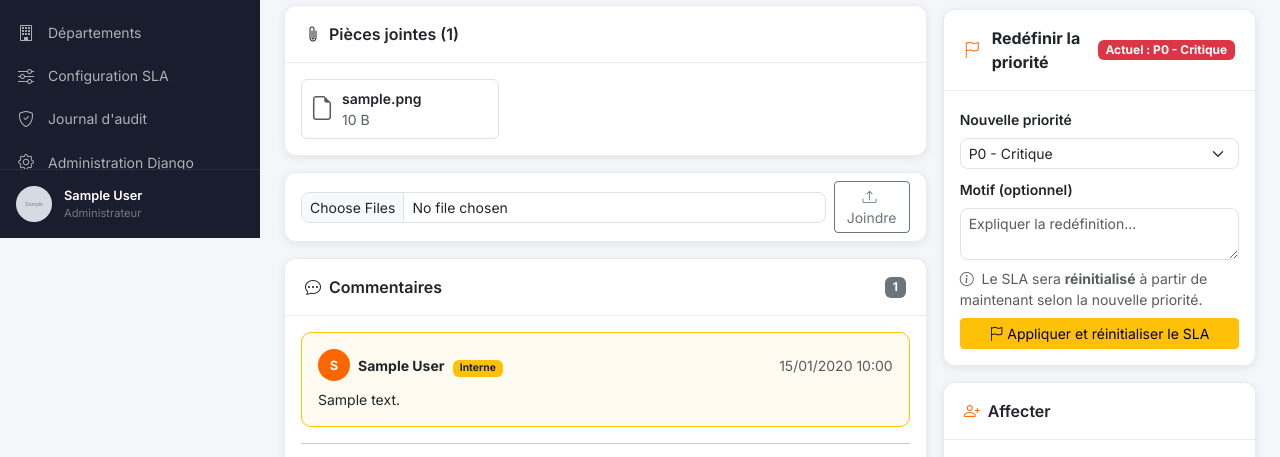
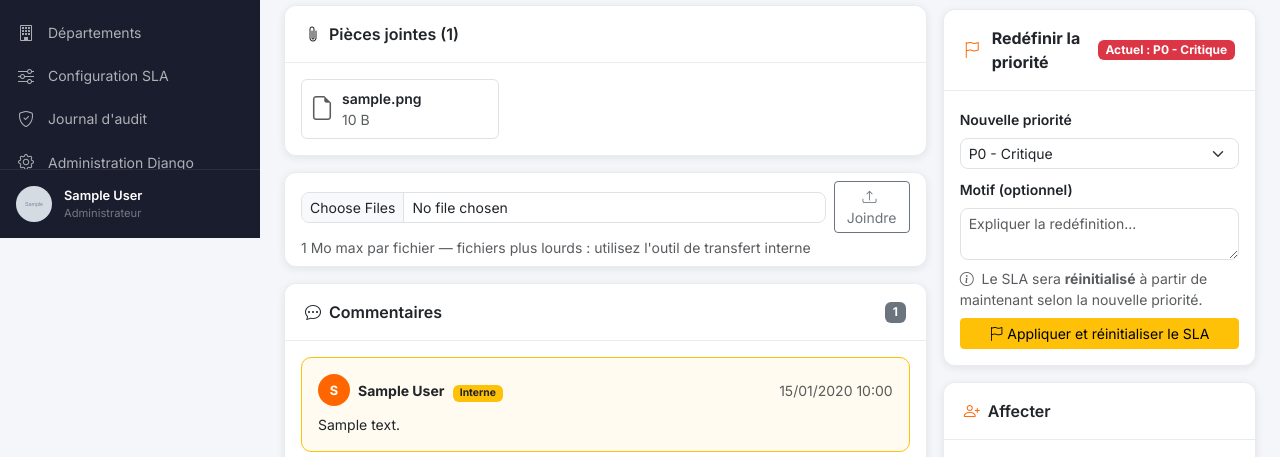
Before and after one commit to Badivalaurd/qosticketing, a Django app: page /tickets/000/ in a window 1280 px wide. Shown: the part 562-1019 px from the top of the page. Run offline with Django 5.2, Linux system fonts and the light colour scheme; a user stored in the database is signed in; tables that the repository leaves empty hold one stand-in row (values such as "Sample post"); grey boxes marked "Sample" are stand-in pictures; data that the repository does not hold is empty; parts of the project's set-up code (start-up, migrations or seed data) failed here and were passed over; some libraries are stand-ins or nearby versions.

Commit message:
feat(attachments): block files >1 MB and advise file transfer tool
- Add MAX_ATTACHMENT_SIZE = 1 MB constant in views.py
- Skip oversized files at all three upload points (ticket create,
  add_attachment, info respond) with a French warning message
- Client-side JS validation on all three file inputs warns before submit
- UI hints updated: '1 Mo max' label + collapsible warning div

Co-Authored-By: Claude Sonnet 4.6 <noreply@anthropic.com>

```diff
--- a/apps/tickets/views.py
+++ b/apps/tickets/views.py
@@ -17,6 +17,9 @@ from apps.notifications.utils import send_ticket_notification
 from apps.accounts.models import User
 import json
 import re
+
+# Taille maximale d'une pièce jointe : 1 Mo
+MAX_ATTACHMENT_SIZE = 1 * 1024 * 1024  # 1 048 576 octets
 
 
 def get_tickets_for_user(user, tab='it'):
@@ -312,11 +315,22 @@ def ticket_create(request):
                 action=f"Ticket créé — statut '{ticket.get_status_display()}'"
             )
             files = request.FILES.getlist('files')
+            oversized = []
             for f in files:
+                if f.size > MAX_ATTACHMENT_SIZE:
+                    oversized.append(f.name)
+                    continue
                 Attachment.objects.create(
                     ticket=ticket, file=f, filename=f.name,
                     file_size=f.size, content_type=f.content_type or '',
                     uploaded_by=request.user
+                )
+            if oversized:
+                noms = ', '.join(oversized)
+                messages.warning(
+                    request,
+                    f"Fichier(s) ignoré(s) car supérieur(s) à 1 Mo : {noms}. "
+                    "Pour les fichiers volumineux, utilisez l'outil interne de transfert de fichiers."
                 )
             send_ticket_notification(ticket, 'created')
             messages.success(request, f"Ticket {ticket.number} créé avec succès.")
@@ -609,7 +623,12 @@ def add_attachment(request, number):
         return redirect('tickets:detail', number=number)
     if request.method == 'POST':
         files = request.FILES.getlist('files')
+        oversized = []
+        accepted = 0
         for f in files:
+            if f.size > MAX_ATTACHMENT_SIZE:
+                oversized.append(f.name)
+                continue
             Attachment.objects.create(
                 ticket=ticket, file=f, filename=f.name,
                 file_size=f.size, content_type=f.content_type or '',
@@ -619,7 +638,16 @@ def add_attachment(request, number):
                 ticket=ticket, user=request.user,
                 action=f"Pièce jointe : {f.name}"
             )
-        messages.success(request, f"{len(files)} fichier(s) ajouté(s).")
+            accepted += 1
+        if accepted:
+            messages.success(request, f"{accepted} fichier(s) ajouté(s).")
+        if oversized:
+            noms = ', '.join(oversized)
+            messages.warning(
+                request,
+                f"Fichier(s) ignoré(s) car supérieur(s) à 1 Mo : {noms}. "
+                "Pour les fichiers volumineux, utilisez l'outil interne de transfert de fichiers."
+            )
     return redirect('tickets:detail', number=number)
 
 
@@ -855,6 +883,13 @@ def ticket_respond_info(request, number):
 
             # Pièces jointes optionnelles
             for f in request.FILES.getlist('files'):
+                if f.size > MAX_ATTACHMENT_SIZE:
+                    messages.warning(
+                        request,
+                        f"Fichier ignoré (supérieur à 1 Mo) : {f.name}. "
+                        "Utilisez l'outil interne de transfert de fichiers pour les fichiers volumineux."
+                    )
+                    continue
                 Attachment.objects.create(
                     ticket=ticket, file=f, filename=f.name,
                     file_size=f.size, content_type=f.content_type or '',
--- a/templates/tickets/ticket_detail.html
+++ b/templates/tickets/ticket_detail.html
@@ -170,11 +170,17 @@
         <form method="post" action="{% url 'tickets:add_attachment' ticket.number %}" enctype="multipart/form-data" class="d-flex gap-2 align-items-center">
           {% csrf_token %}
           <input type="file" name="files" multiple class="form-control form-control-sm flex-grow-1"
+                 id="id_files_attach"
                  accept=".pdf,.xls,.xlsx,.doc,.docx,.png,.jpg,.jpeg,.gif,.txt,.log,.csv">
           <button type="submit" class="btn btn-sm btn-outline-secondary">
             <i class="bi bi-upload me-1"></i>Joindre
           </button>
         </form>
+        <div id="files-attach-warning" class="alert alert-warning py-1 small mt-1 d-none">
+          <i class="bi bi-exclamation-triangle me-1"></i>
+          <span id="files-attach-warning-text"></span>
+        </div>
+        <div class="small text-muted mt-1">1 Mo max par fichier — fichiers plus lourds : utilisez l'outil de transfert interne</div>
       </div>
     </div>
 
@@ -337,7 +343,12 @@
           <div class="mt-2">
             <label class="form-label small text-muted">Pièce jointe (optionnel)</label>
             <input type="file" name="files" class="form-control form-control-sm" multiple
+                   id="id_files_respond"
                    accept=".pdf,.xls,.xlsx,.doc,.docx,.png,.jpg,.jpeg,.gif,.txt,.log,.csv">
+            <div id="files-respond-warning" class="alert alert-warning py-1 small mt-1 d-none">
+              <i class="bi bi-exclamation-triangle me-1"></i>
+              <span id="files-respond-warning-text"></span>
+            </div>
           </div>
         </form>
       </div>
@@ -513,3 +524,32 @@
 .blink-badge { animation: blink 1.5s infinite; }
 </style>
 {% endblock %}
+
+{% block extra_js %}
+<script>
+// Validation taille des pièces jointes (1 Mo max)
+(function () {
+  const MAX = 1 * 1024 * 1024;
+  const MSG_SUFFIX = '. Pour les fichiers volumineux, utilisez l\'outil interne de transfert de fichiers.';
+
+  function setupCheck(inputId, warnId, warnTextId) {
+    const input = document.getElementById(inputId);
+    const warn  = document.getElementById(warnId);
+    const wText = document.getElementById(warnTextId);
+    if (!input || !warn || !wText) return;
+    input.addEventListener('change', function () {
+      const over = Array.from(this.files).filter(f => f.size > MAX).map(f => f.name);
+      if (over.length) {
+        wText.textContent = 'Fichier(s) trop volumineux (> 1 Mo) : ' + over.join(', ') + MSG_SUFFIX;
+        warn.classList.remove('d-none');
+      } else {
+        warn.classList.add('d-none');
+      }
+    });
+  }
+
+  setupCheck('id_files_attach',  'files-attach-warning',  'files-attach-warning-text');
+  setupCheck('id_files_respond', 'files-respond-warning', 'files-respond-warning-text');
+})();
+</script>
+{% endblock %}
```
Also changed, not shown: templates/tickets/ticket_create.html (+25 -1 lines).
